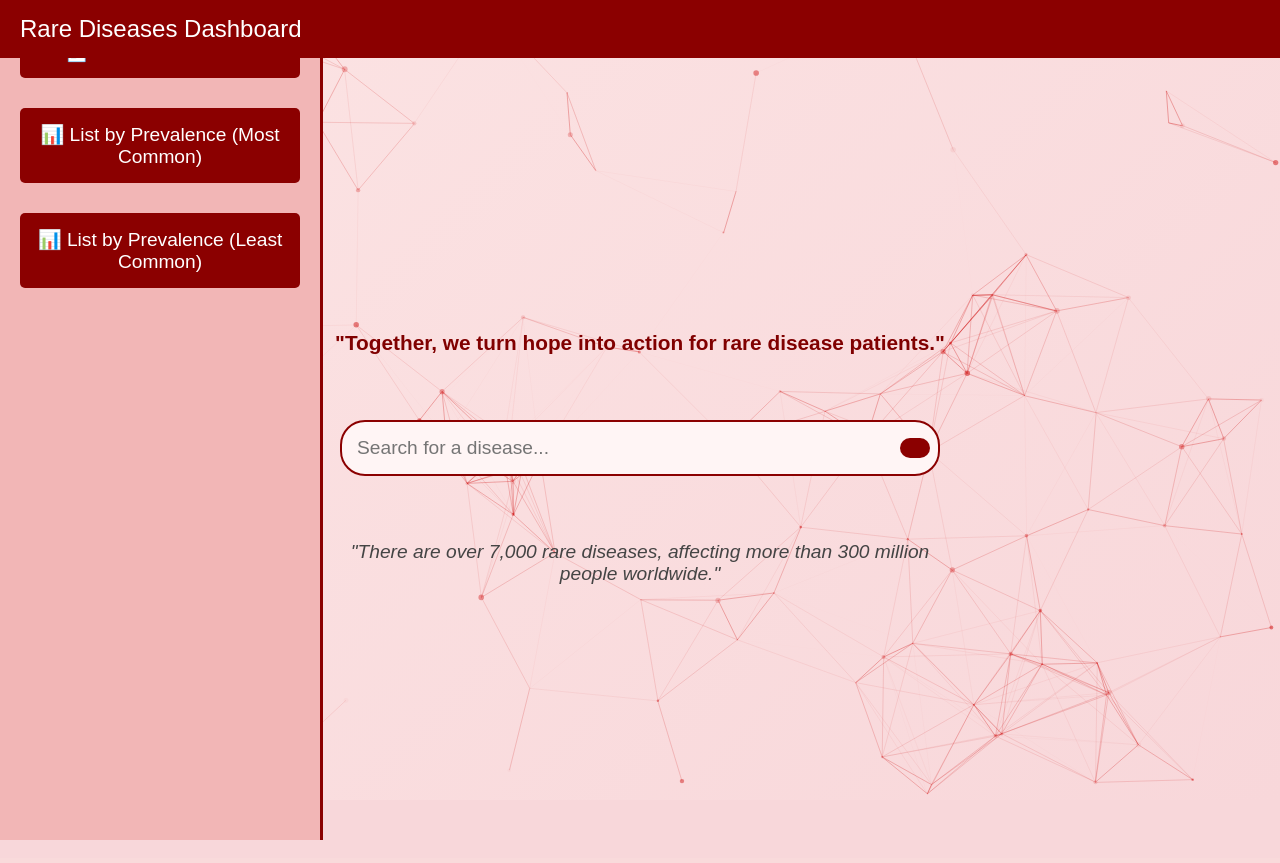
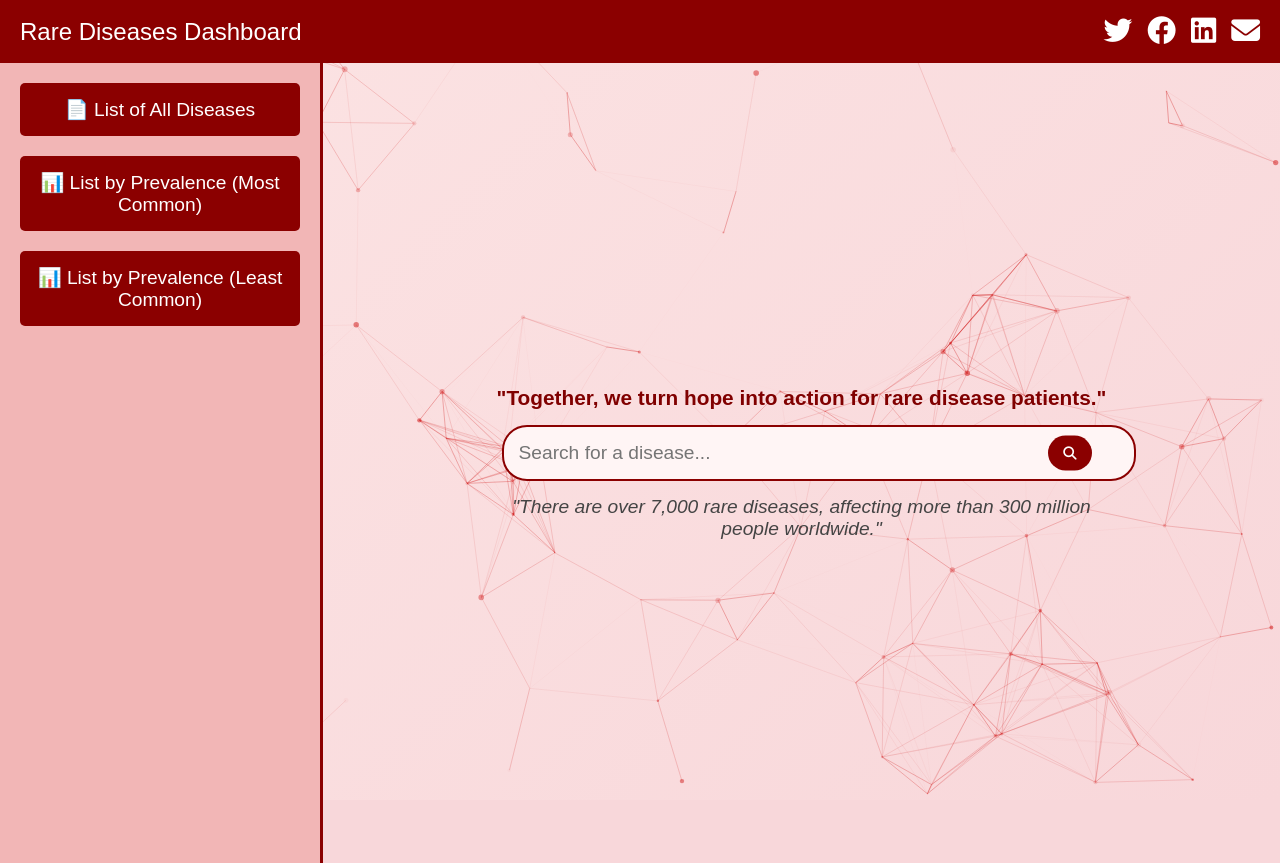
Before and after one commit to prashantsonibps/rare-disease-dashboard, a Flask app: page / in a window 1280 px wide. Before the commit the page ends 840 px from the top, so only its background shows below. Run offline with Flask 3, Linux system fonts and the light colour scheme.

Commit message:
Update index.html

```diff
--- a/templates/index.html
+++ b/templates/index.html
@@ -5,7 +5,8 @@
     <meta charset="UTF-8">
     <meta name="viewport" content="width=device-width, initial-scale=1.0">
     <title>Rare Diseases Dashboard</title>
-    <link rel="stylesheet" type="text/css" href="{{ url_for('static', filename='styles.css') }}">
+    <link rel="stylesheet" href="https://cdnjs.cloudflare.com/ajax/libs/font-awesome/6.4.2/css/all.min.css">
+
 
     <script src="https://cdn.jsdelivr.net/particles.js/2.0.0/particles.min.js"></script>
     <style>
```
